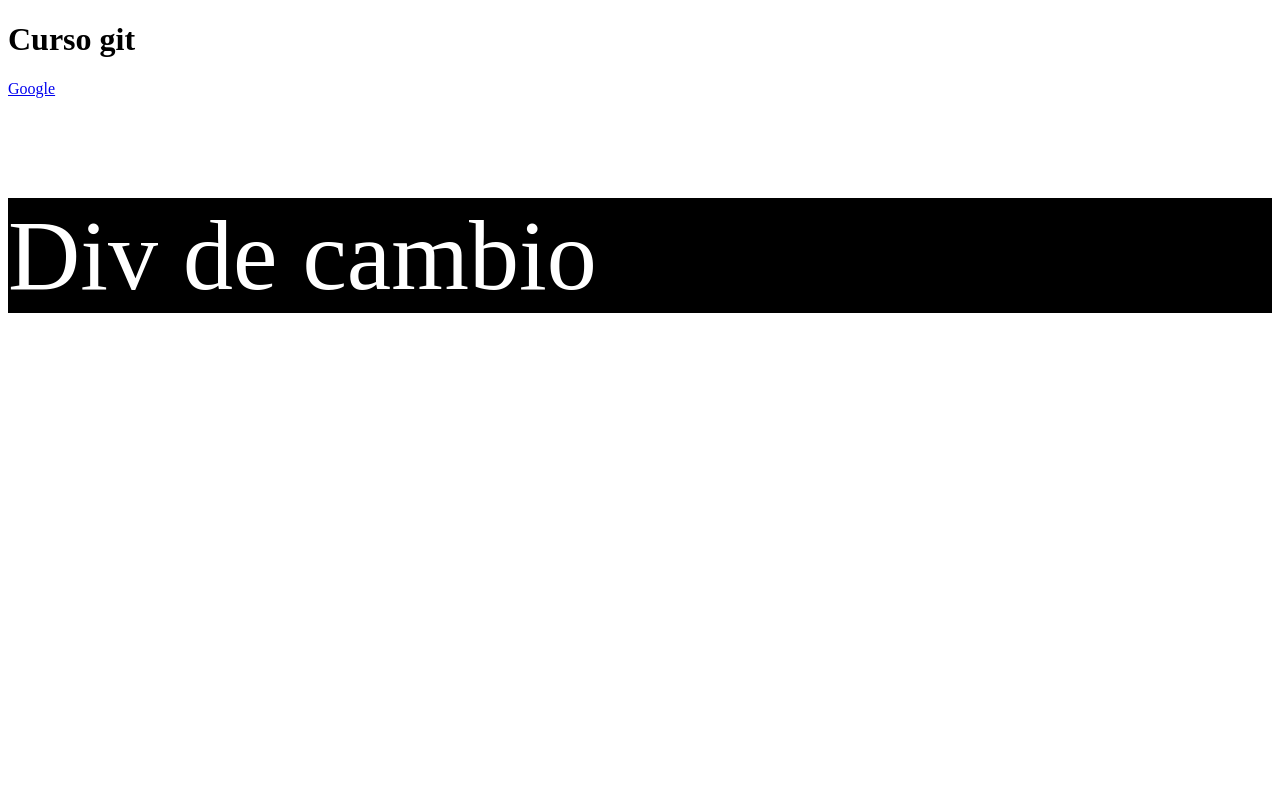
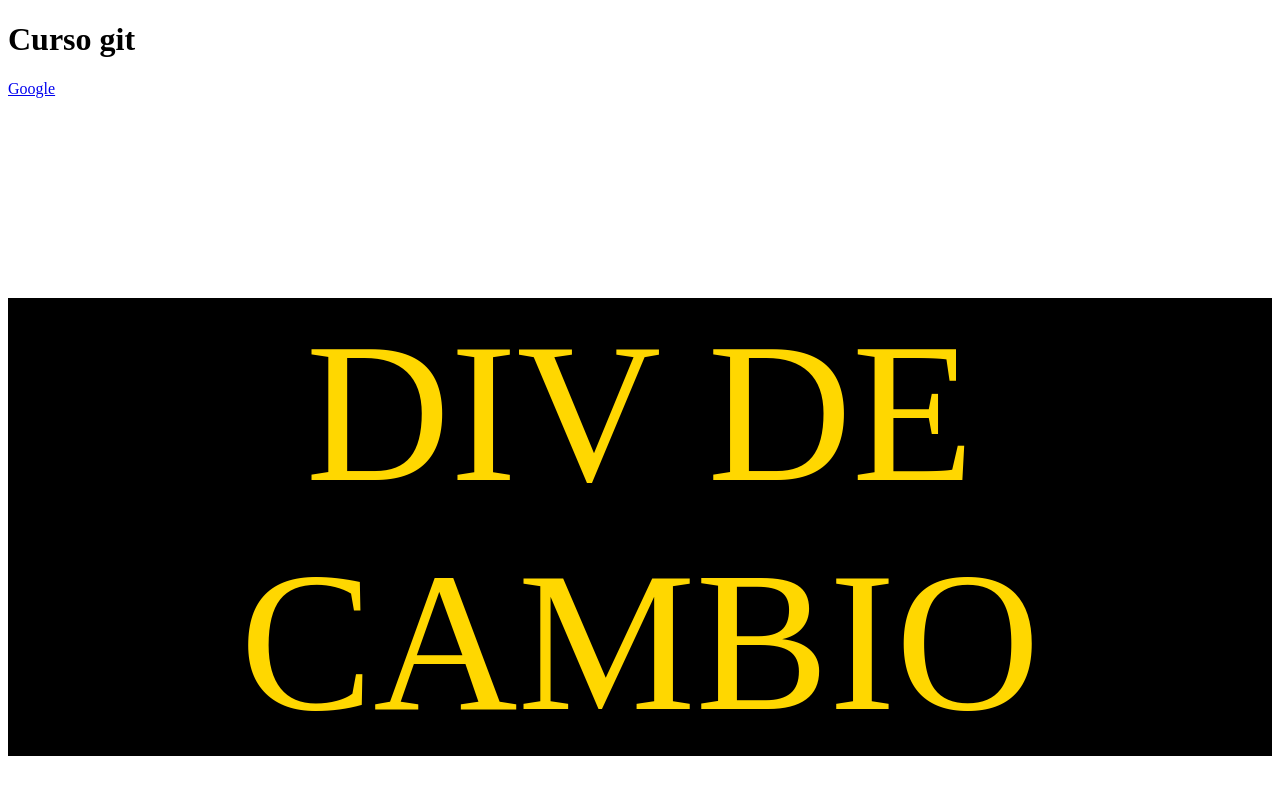
Before and after one commit to Joaquinsito/CursoGit, a plain HTML site: page index.html in a window 1280 px wide. Drawn offline with Linux system fonts and the light colour scheme.

Commit message:
Cambio en los textos de div

```diff
--- a/estilos/estilos.css
+++ b/estilos/estilos.css
@@ -1,8 +1,10 @@
 
 .div{
-    font-size: 100px;
-    color: white;
+    font-size: 200px;
+    color: gold;
     background-color: black;
     border-color: black;
     border: 2px;
+    text-transform: uppercase;
+    text-align: center;
 }
```
